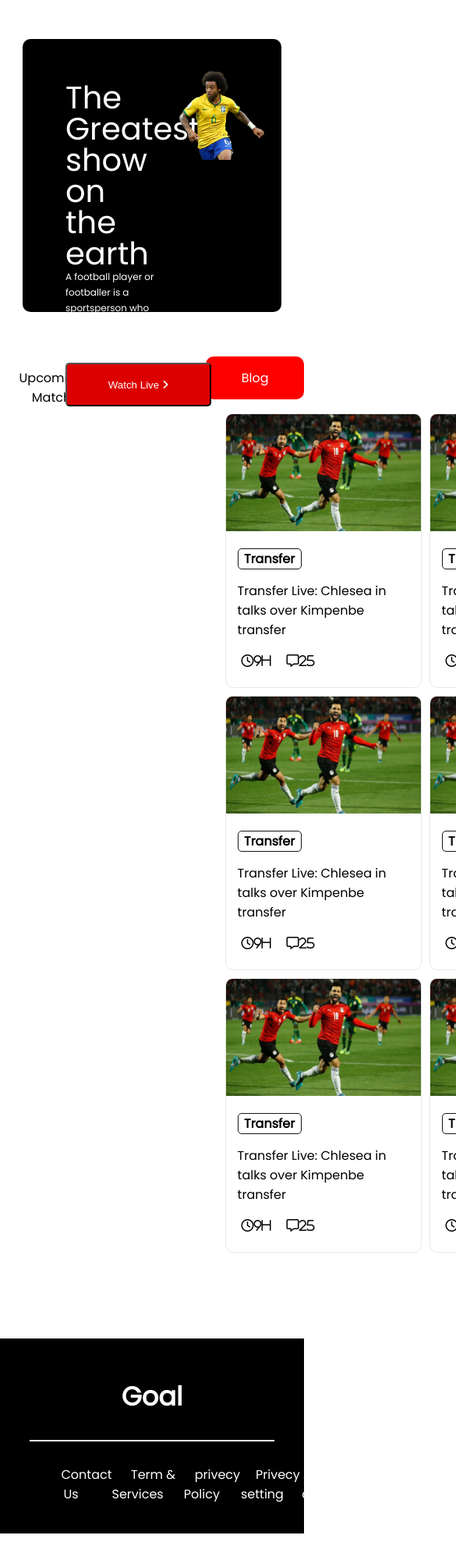
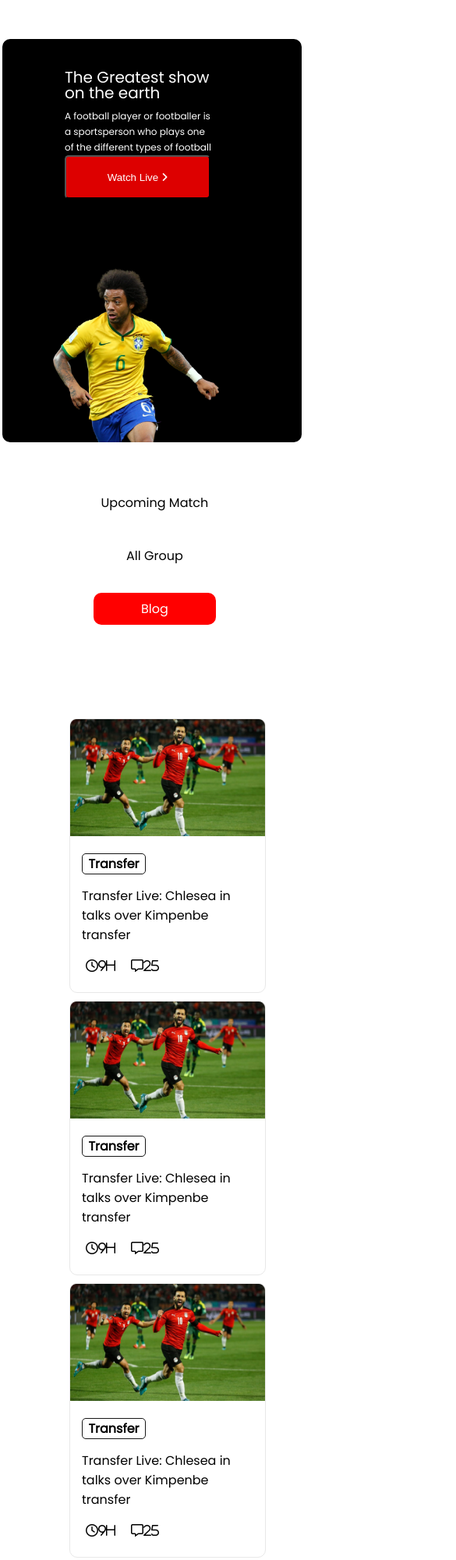
Before and after one commit to DelwarHosssain/2nd-assignment, a plain HTML site: page index.html in a window 390 px wide. Shown: the top 2000 px of the page at 78% size, 585 px wide, since content can reach past the window. Before the commit the page ends 1966 px from the top, so only its background shows below. Drawn offline with Linux system fonts and the light colour scheme.

Commit message:
smail-responsive-done

```diff
--- a/css/style.css
+++ b/css/style.css
@@ -108,6 +108,7 @@ button:hover{
     height: 270px;
     margin-right: 20px;
     border-radius: 7px;
+    padding: 15px;
 }
 .prent-section{
     display: grid;
@@ -206,7 +207,7 @@ margin: 15px 15px;
     color: red;
 }
 
-/* For tap responsive  */
+/* For tap responsive  medime */
 @media only screen and (max-width: 768px) {
     .benner-info{
         height: 330px;
@@ -235,6 +236,7 @@ margin: 15px 15px;
     }
     .menu-section{
         display: none;
+        d
     }
     .tab-responsive-menu{
         display: block;
@@ -255,3 +257,111 @@ margin: 15px 15px;
         margin-top: 100px;
     }
 }
+@media only screen and (max-width: 576px) {
+    .benner-info{
+        width: 334px;
+        height: 472px;
+        padding: 9px 0 36px 50px;
+    }
+    .paleyer-img img{
+        width: 140%;
+    }
+    .paleyer-benner{
+        display: block;
+        padding: 15px;
+        height: 100pxpx;
+        margin: 0px auto;
+
+    }
+    .paleyer-data h1{
+        font-family: 'Poppins';
+        font-style: normal;
+        font-weight: 500;
+        font-size: 20px;
+        line-height: 20px;
+        margin-bottom: 10px;
+    }
+    .paleyer-data {
+        width: 64%;
+        margin-bottom: 124px;
+    }
+    .paleyer-data p{
+        font-family: 'Poppins';
+        font-style: normal;
+        font-weight: 400;
+        font-size: 12px;
+        line-height: 20px;
+    }
+    /* palyer  */
+    .main-container{
+        margin-top: 20px;
+    }
+    .container{
+        width: 80%;
+        display: grid;
+        grid-template-cl: repeat(1, 1fr);
+        margin: auto;
+        padding: 10px;
+
+
+    }
+    .menu-section-2{
+        display: inline-block;
+        flex-direction: column;
+        margin: 0 60px;
+    }
+    .menu-section{
+        width: 22%;
+        background: #161616;
+        border-radius: 10px;
+        height: 270px;
+        margin-right: 20px;
+        border-radius: 7px;
+        padding: 15px;
+    }
+    .prent-section{
+        display: grid;
+        grid-template-columns: repeat(1, 1fr);
+        grid-gap: 10px;
+        margin: 0 50px;
+
+    }
+    .menu{
+        padding: 8px;
+        width: 50%;
+    }
+    /* footer */
+    .footer-menu{
+
+        width: 100%;
+        margin: 0 auto;
+        display: inline-block;
+        flex-direction: column;
+        margin-top: 30px;
+    }
+    .footer-menu li{
+        list-style-type: none;
+        text-align: center;
+    }
+    .footer-menu li a{
+        font-family: 'Poppins';
+        font-style: normal;
+        font-weight: 500;
+        font-size: 16px;
+        line-height: 24px;
+        text-decoration: none;
+        color: #fff;
+        padding: 0px 20px;
+        transition: 0.4s all ease;
+    }
+    .footer-menu li a:hover{
+        color: red;
+    }
+    .footer-section{
+        background-color: #000;
+        width: 100%;
+        height: 350px;
+        margin-top: 100px;
+    }
+}
+/* mobile End */
```
